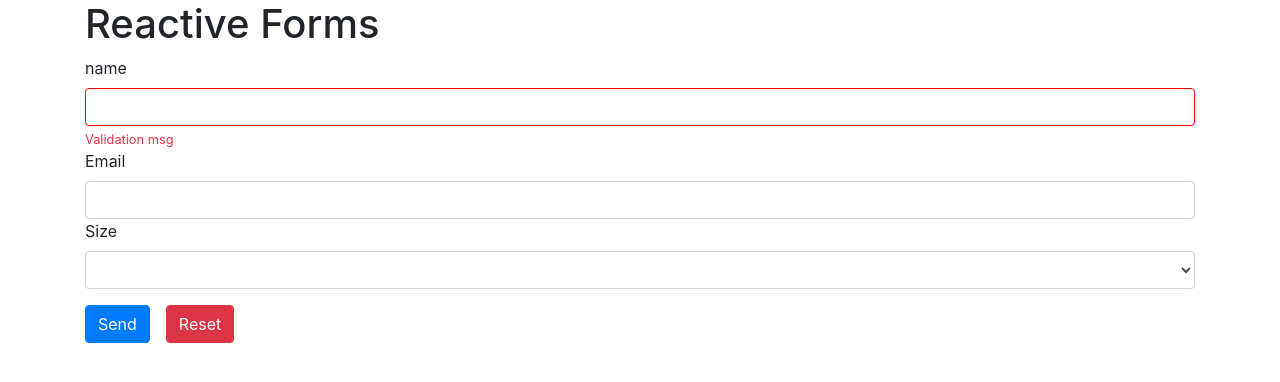
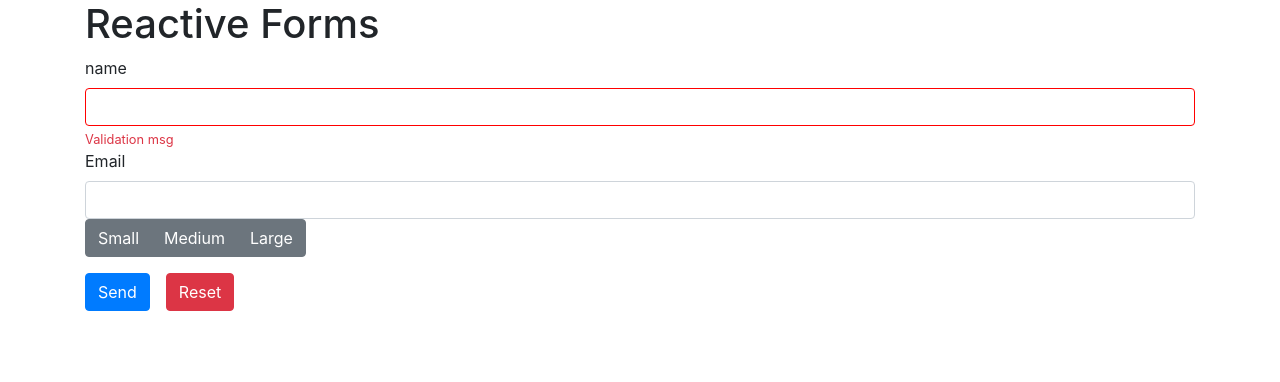
Before and after one commit to kumaruidivloper/Reactive-Simple-Form, an Angular app: page / in a window 1280 px wide. Shown: the top 382 px of the page. Built offline with nearby package versions, Linux system fonts and the light colour scheme.

Commit message:
custom-form-controll

```diff
--- a/src/app/app.module.ts
+++ b/src/app/app.module.ts
@@ -6,11 +6,13 @@ import { AppRoutingModule } from './app-routing.module';
 import { AppComponent } from './app.component';
 import { ReactiveFormsModule } from '@angular/forms';
 import { UserFormComponent } from './user-form/user-form.component';
+import { SizeComponent } from './user-form/size/size.component';
 
 @NgModule({
   declarations: [
     AppComponent,
-    UserFormComponent
+    UserFormComponent,
+    SizeComponent
   ],
   imports: [
     BrowserModule,
--- /dev/null
+++ b/src/app/user-form/size/size.component.html
@@ -0,0 +1,12 @@
+<div class="from-group">
+    <div class="btn-group" role="group" aria-label="basic example">
+        <button type="button" class="btn btn-secondary"
+        (click)="setSize('small')" [class.active]="size === 'small'">Small</button>
+
+        <button type="button" class="btn btn-secondary"
+        (click)="setSize('medium')" [class.active]="size === 'medium'">Medium</button>
+
+        <button type="button" class="btn btn-secondary"
+        (click)="setSize('large')" [class.active]="size === 'large'">Large</button>
+    </div>
+</div>
--- /dev/null
+++ b/src/app/user-form/size/size.component.ts
@@ -0,0 +1,49 @@
+import { Component, OnInit, forwardRef } from '@angular/core';
+import { ControlValueAccessor, NG_VALUE_ACCESSOR } from '@angular/forms';
+
+@Component({
+    selector: 'up-size',
+    templateUrl: './size.component.html',
+    providers: [{
+        provide: NG_VALUE_ACCESSOR,
+        useExisting: forwardRef(() => SizeComponent),
+        multi: true
+    }],
+    styleUrls: ['./size.component.scss']
+})
+
+export class SizeComponent implements ControlValueAccessor {
+
+    private _size: string;
+    onChangefn = (_) => _
+
+    public get size(): string {
+        return this._size;
+    }
+
+    public set size(value: string) {
+        this._size = value;
+    }
+
+    setSize(size) {
+        this.size = size;
+        this.onChangefn(this.size);
+    }
+
+
+    writeValue(obj: any): void {
+        this.size = obj
+    }
+
+    registerOnChange(fn: any): void {
+        this.onChangefn = fn;
+    }
+
+    registerOnTouched(fn: any): void {
+
+    }
+
+    setDisabledState(isDisabled: boolean): void {
+
+    }
+}
--- a/src/app/user-form/user-form.component.html
+++ b/src/app/user-form/user-form.component.html
@@ -20,7 +20,7 @@
     <small *ngIf="email.pending" class="form-text">Validation in process...</small>
   </div>
 
-  <div class="from-group">
+  <!-- <div class="from-group">
     <label>Size</label>
     <select class="form-control"
             formControlName="size">
@@ -28,7 +28,8 @@
       <option value="medium">medium</option>
       <option value="large">large</option>
     </select>
-  </div>
+  </div> -->
+  <up-size></up-size>
 
   <div class="from-group mt-3">
 
```
Also changed, not shown: src/app/user-form/size/size.component.scss (added), 1 other file (tests, documents, lock files or other folders).
